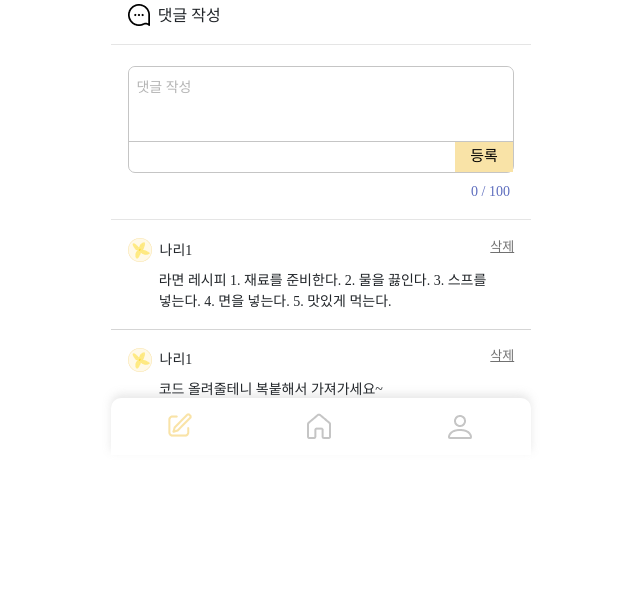
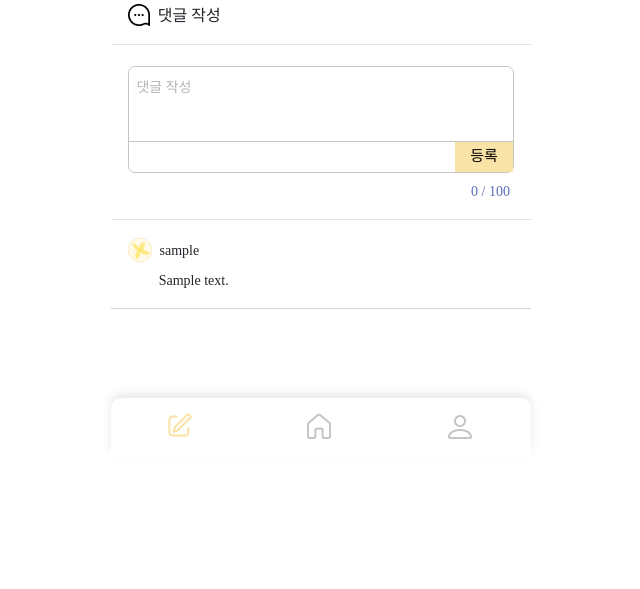
Before and after one commit to jhh77/Together_taxi, a Django app: page /boards/1/ in a window 1280 px wide. Shown: the part 345-934 px from the top of the page, without its empty margins (319-959 px from the left). After the commit the page ends 784 px from the top, so only its background shows below. Run offline with Django 5.2, Linux system fonts and the light colour scheme; tables that the repository leaves empty hold one stand-in row (values such as "Sample post"); some web fonts are replaced.

Commit message:
게시글 삭제&수정, 댓글 조회&추가 완료

```diff
--- a/boards/admin.py
+++ b/boards/admin.py
@@ -21,7 +21,7 @@ class ParticipationAdmin(admin.ModelAdmin):
 
 
 class CommentAdmin(admin.ModelAdmin):
-    list_display = ['meeting', 'user', 'content']
+    list_display = ['id', 'meeting', 'user', 'content']
 
 
 class SettleUpAdmin(admin.ModelAdmin):
--- a/boards/models.py
+++ b/boards/models.py
@@ -1,6 +1,5 @@
 from django.db import models
 from django.conf import settings
-
 # Create your models here.
 
 
--- a/boards/urls.py
+++ b/boards/urls.py
@@ -7,5 +7,6 @@ urlpatterns = [
     path('', views.board_main, name='main'),
     path('write/', views.board_write, name='write'),
     path('<int:meeting_id>/', views.board_detail, name='detail'),
-    path('comment-write/', views.comment_write, name='comment-write'),
+    path('<int:meeting_id>/edit/', views.board_edit, name='edit'),
+    path('<int:meeting_id>/delete/', views.board_delete, name='delete'),
 ]
--- a/boards/views.py
+++ b/boards/views.py
@@ -1,4 +1,4 @@
-from django.shortcuts import render, redirect
+from django.shortcuts import render, redirect, get_object_or_404
 
 from .forms import BoardForm, CommentForm
 from .models import *
@@ -41,24 +41,68 @@ def board_write(request):
                   {'form': form, 'routeInfo': routeInfo})
 
 
-#게시글 상세보기
+#게시글 상세보기 & 댓글 쓰기
+#댓글 쓰기 추가하기 전 코드
+# def board_detail(request, meeting_id):
+#     meeting = Meeting.objects.get(id=meeting_id)
+#     participant = Participation.objects.filter(meeting=meeting_id)
+#     meeting_status_list = MeetingStatus.objects.all()
+#     context = {
+#         'meeting': meeting,
+#         'meeting_status_list': meeting_status_list,
+#         'participant': participant,
+#         'request' : request,
+#     }
+#     return render(request, 'boards/board_detail.html', context)
+
 def board_detail(request, meeting_id):
     meeting = Meeting.objects.get(id=meeting_id)
+    if request.method == 'POST':
+        form = CommentForm(request.POST)
+        if form.is_valid():
+            comment = form.save(commit=False)
+            comment.meeting = meeting
+            comment.user = request.user
+            comment.save()
+            return redirect('boards:detail', meeting_id=meeting_id)
+    else:
+        form = CommentForm()
     participant = Participation.objects.filter(meeting=meeting_id)
     meeting_status_list = MeetingStatus.objects.all()
+    comments = meeting.comments.all()
     context = {
         'meeting': meeting,
         'meeting_status_list': meeting_status_list,
         'participant': participant,
         'request' : request,
+        'comments': comments,
     }
     return render(request, 'boards/board_detail.html', context)
 
-#댓글 쓰기
-def comment_write(request):
+
+# 게시글 수정하기
+def board_edit(request, meeting_id):
+    meeting = get_object_or_404(Meeting, id=meeting_id) # 해당 모임 데이터 가져오기
+    routeInfo = RouteInfo.objects.all() # 경로 정보 데이터 가져오기
+
+    if request.method == 'POST': # POST로 접근 시(=폼 제출 시)
+        route_id = request.POST.get('route')  # 사용자가 선택한 경로의 ID 가져오기
+        route_instance = get_object_or_404(RouteInfo, route_id=route_id)  # 해당 ID에 맞는 RouteInfo 인스턴스 가져오기
+        meeting.route = route_instance # 값 변경
+        meeting.meeting_content = request.POST['meeting_content'] # 값 변경
+        meeting.save()
+        return redirect('boards:detail', meeting_id=meeting_id)
+    else:
+        form = BoardForm()
+        return render(request, 'boards/board_edit.html',
+                      {'meeting': meeting, 'routeInfo': routeInfo})
+
+
+# 게시글 삭제하기
+def board_delete(request, meeting_id):
     if request.method == 'POST':
-        form = CommentForm(request.POST)
-        if form.is_valid():
-            comment = form.save(commit=False)
-            comment.meeting = request.meeting.id
-            comment.user = request.user
+        meeting = get_object_or_404(Meeting, id=meeting_id)
+        meeting.delete()
+        return redirect('boards:main')
+    else:
+        return render(request, 'boards/board_main.html')
--- a/static/css/board_detail.css
+++ b/static/css/board_detail.css
@@ -305,9 +305,10 @@ body {
 .comment-delete { /*댓글 지우기 부분*/
     margin-left: auto;
     font-size: 13px;
+}
+
+.comment-delete > a { /*댓글 지우기 링크 */
     color: #717171;
-    text-decoration : underline;
-    cursor: pointer;
 }
 
 .comment-content { /*댓글 내용*/
--- a/static/css/board_main.css
+++ b/static/css/board_main.css
@@ -242,7 +242,7 @@ body {
     font-size: 13px;
     width: 5.5rem;
     height: 2rem;
-    padding-top: 2%;
+    padding-top: 3%;
 }
 
 .post-btn > button > a { /*버튼들 링크*/
--- a/templates/boards/board_detail.html
+++ b/templates/boards/board_detail.html
@@ -88,10 +88,10 @@
                     <div class="comment-title">댓글 작성</div>
                 </div>
 
-                <form action="" method="post" id="comment-form"> <!--⭐⭐댓글 등록 textarea-->
+                <form action="/boards/{{ meeting.id }}/" method="post" id="comment-form"> <!--⭐⭐댓글 등록 textarea-->
                     {% csrf_token %}
                     <div>
-                        <textarea name="comment" id="comment-area" placeholder="댓글 작성" maxlength="99"></textarea>
+                        <textarea name="content" id="comment-area" placeholder="댓글 작성" maxlength="99"></textarea>
                         <div class="submit-btn">
                             <button type="submit">등록</button>
                         </div>
@@ -103,38 +103,24 @@
 
             <div class="line"></div> <!--구분선-->
 
+            {% for comment in comments %}
             <div class="user-comment"> <!--⭐⭐ 댓글들-->
                 <div class="comment-hd"> <!--댓글 윗부분 영역-->
                     <div><img src="../../static/image/profile-post-detail.png" alt=""></div> <!--프로필 사진-->
-                    <div class="comment-nickname">나리1</div> <!--닉네임-->
-                    <div class="comment-delete">삭제</div>
+                    <div class="comment-nickname">{{ comment.user.nickname }}</div> <!--닉네임-->
+                    {% if comment.user == request.user %}
+                        <div class="comment-delete"><a href="#">삭제</a></div>
+                    {% else %}
+                        <div class="comment-delete"></div>
+                    {% endif %}
                 </div>
 
                 <div class="comment-content"> <!--댓글 내용-->
-                    라면 레시피
-                    1. 재료를 준비한다.
-                    2. 물을 끓인다.
-                    3. 스프를 넣는다.
-                    4. 면을 넣는다.
-                    5. 맛있게 먹는다.
+                    {{ comment.content }}
                 </div>
             </div>
             <div class="comment-line"></div> <!--댓글 구분선-->
-
-            <div class="user-comment"> <!--⭐⭐ 댓글들-->
-                <div class="comment-hd"> <!--댓글 윗부분 영역-->
-                    <div><img src="../../static/image/profile-post-detail.png" alt=""></div> <!--프로필 사진-->
-                    <div class="comment-nickname">나리1</div> <!--닉네임-->
-                    <div class="comment-delete">삭제</div>
-                </div>
-
-                <div class="comment-content"> <!--댓글 내용-->
-                    코드 올려줄테니 복붙해서 가져가세요~<br>
-                    냐옹 냐아옹
-                    ....?
-                </div>
-            </div>
-            <div class="comment-line"></div> <!--댓글 끝-->
+            {% endfor %}
 
             {% if meeting.user_id == request.user %}
                 <button type="button" id="dots-btn"> <!--⭐... 버튼-->
@@ -143,7 +129,7 @@
             {% endif %}
 
             <div class="btns">
-                <a href="board_edit.html">
+                <a href="{% url 'boards:edit' meeting.id %}">
                     <button type="button" class="edit-btn">수정하기</button> <!--⭐⭐수정하기 버튼-->
                 </a>
 
@@ -156,11 +142,10 @@
                     <button type="button" class="btn-close"></button>
                     <div class="modal-title">글을 삭제하시겠습니까?</div>
                     <a href="#"><div class="closePopup">아니오</div></a>
-                    <a href="#">
-                        <form class="yesBtn" method="post">
-                            <button type="button" class="delete_post">네</button> <!--⭐⭐여기 글 삭제 버튼-->
-                        </form>
-                    </a>
+                    <form class="yesBtn" method="post" action="{% url 'boards:delete' meeting.id %}">
+                        {% csrf_token %}
+                        <button type="submit" class="delete_post">네</button> <!--⭐⭐여기 글 삭제 버튼-->
+                    </form>
                 </div>
             </div>
 
--- a/templates/boards/board_main.html
+++ b/templates/boards/board_main.html
@@ -73,7 +73,7 @@
                     </div>
                 </div>
 
-                <a href="/boards/{{ meeting.id }}" class="detail_link">
+                <a href="/boards/{{ meeting.id }}/" class="detail_link">
                     <div class="post-content"> <!--게시글 내용-->
                         {{ meeting.meeting_content }}
                     </div>
--- a/templates/menuBar_boards.html
+++ b/templates/menuBar_boards.html
@@ -1,13 +1,14 @@
+        {% load static %}
         <div class="menu"> <!--메뉴바(footer) 영역-->
             <div class="menu-icons">
                 <div>
-                    <a href="{% url 'boards:main' %}"><img src="../../static/image/write-yellow.png" alt="" class="write"></a>
+                    <a href="{% url 'boards:main' %}"><img src="{% static 'image/write-yellow.png' %}" alt="" class="write"></a>
                 </div>
                 <div>
-                    <a href="{% url 'index' %}"><img src="../../static/image/home.png" alt="" class="home"></a>
+                    <a href="{% url 'index' %}"><img src="{% static 'image/home.png' %}" alt="" class="home"></a>
                 </div>
                 <div>
-                    <a href="{% url 'accounts:user_page' %}"><img src="../../static/image/user-info.png" alt="" class="user"></a>
+                    <a href="{% url 'accounts:user_page' %}"><img src="{% static 'image/user-info.png' %}" alt="" class="user"></a>
                 </div>
             </div>
         </div>
```
Also changed, not shown: static/js/board_write.js (+6 -2 lines), templates/boards/board_edit.html (+13 -7 lines).
